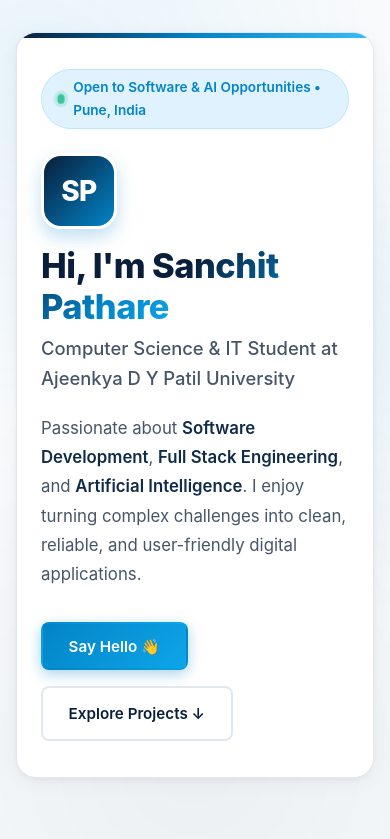
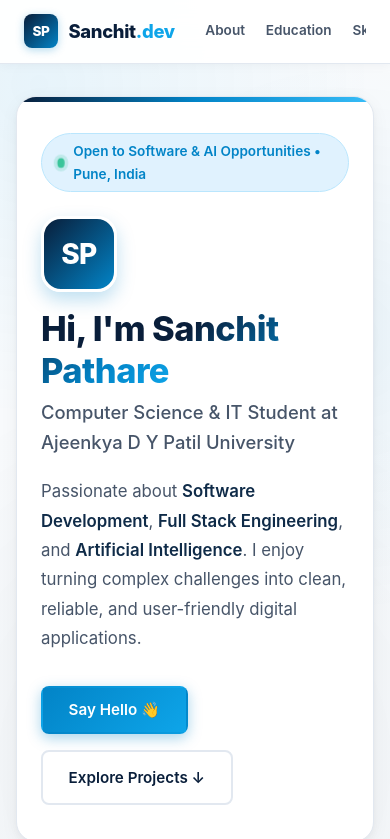
Before and after one commit to sanchitpathare01-blip/GitHub-practical-test, a plain HTML site: page index.html in a window 390 px wide. Shown: the top 839 px of the page. Drawn offline with Linux system fonts and the light colour scheme.

Commit message:
feat(navbar): add responsive sticky navigation bar component

```diff
--- a/index.html
+++ b/index.html
@@ -8,7 +8,29 @@
 </head>
 <body>
 
-  <!-- NOTE: Navigation Bar will be implemented in the 'feature-navbar' branch -->
+  <!-- Navigation Bar Component -->
+  <header class="navbar" id="navbar">
+    <div class="nav-container">
+      <a href="#hero" class="nav-brand">
+        <span class="nav-brand-badge">SP</span>
+        <span class="nav-brand-name">Sanchit<span class="nav-brand-dot">.dev</span></span>
+      </a>
+
+      <nav class="nav-links">
+        <a href="#about" class="nav-item">About</a>
+        <a href="#education" class="nav-item">Education</a>
+        <a href="#skills" class="nav-item">Skills</a>
+        <a href="#projects" class="nav-item">Projects</a>
+        <a href="#achievements" class="nav-item">Achievements</a>
+        <a href="#certifications" class="nav-item">Certifications</a>
+        <a href="#contact" class="nav-item">Contact</a>
+      </nav>
+
+      <div class="nav-cta">
+        <a href="#contact" class="nav-btn">Connect</a>
+      </div>
+    </div>
+  </header>
 
   <main class="main-container">
 
--- a/style.css
+++ b/style.css
@@ -68,6 +68,120 @@ body {
   line-height: 1.65;
   min-height: 100vh;
   -webkit-font-smoothing: antialiased;
+}
+
+/* --- Sticky Navigation Bar --- */
+.navbar {
+  position: sticky;
+  top: 0;
+  z-index: 1000;
+  background: rgba(255, 255, 255, 0.94);
+  backdrop-filter: blur(12px);
+  -webkit-backdrop-filter: blur(12px);
+  border-bottom: 1px solid var(--border-light);
+  box-shadow: 0 2px 10px rgba(15, 23, 42, 0.04);
+  transition: var(--transition);
+}
+
+.nav-container {
+  max-width: 1100px;
+  margin: 0 auto;
+  padding: 0.9rem 1.5rem;
+  display: flex;
+  align-items: center;
+  justify-content: space-between;
+  gap: 1.5rem;
+}
+
+.nav-brand {
+  display: inline-flex;
+  align-items: center;
+  gap: 0.65rem;
+  text-decoration: none;
+  color: var(--dark-blue-navy);
+  font-weight: 800;
+  font-size: 1.15rem;
+  letter-spacing: -0.3px;
+}
+
+.nav-brand-badge {
+  width: 34px;
+  height: 34px;
+  border-radius: 8px;
+  background: linear-gradient(135deg, var(--dark-blue-navy), var(--sky-blue-deep));
+  color: var(--white);
+  display: flex;
+  align-items: center;
+  justify-content: center;
+  font-size: 0.85rem;
+  font-weight: 800;
+  box-shadow: 0 2px 8px rgba(2, 132, 199, 0.3);
+}
+
+.nav-brand-dot {
+  color: var(--sky-blue);
+}
+
+.nav-links {
+  display: flex;
+  align-items: center;
+  gap: 1.25rem;
+}
+
+.nav-item {
+  text-decoration: none;
+  color: var(--text-muted);
+  font-size: 0.92rem;
+  font-weight: 600;
+  padding: 0.35rem 0.5rem;
+  border-radius: 6px;
+  transition: var(--transition);
+  position: relative;
+}
+
+.nav-item:hover {
+  color: var(--sky-blue-deep);
+  background-color: var(--sky-blue-soft);
+}
+
+.nav-cta {
+  display: flex;
+  align-items: center;
+}
+
+.nav-btn {
+  display: inline-block;
+  text-decoration: none;
+  background: linear-gradient(135deg, var(--sky-blue-deep), var(--sky-blue));
+  color: var(--white);
+  font-size: 0.88rem;
+  font-weight: 600;
+  padding: 0.5rem 1.1rem;
+  border-radius: 6px;
+  box-shadow: 0 2px 8px rgba(2, 132, 199, 0.25);
+  transition: var(--transition);
+}
+
+.nav-btn:hover {
+  background: linear-gradient(135deg, #0369a1, var(--sky-blue-deep));
+  transform: translateY(-1px);
+  box-shadow: 0 4px 12px rgba(2, 132, 199, 0.35);
+}
+
+@media (max-width: 860px) {
+  .nav-links {
+    gap: 0.5rem;
+    overflow-x: auto;
+    padding-bottom: 2px;
+  }
+  .nav-item {
+    font-size: 0.85rem;
+    white-space: nowrap;
+    padding: 0.25rem 0.4rem;
+  }
+  .nav-cta {
+    display: none;
+  }
 }
 
 /* --- Container & Layout --- */
```
